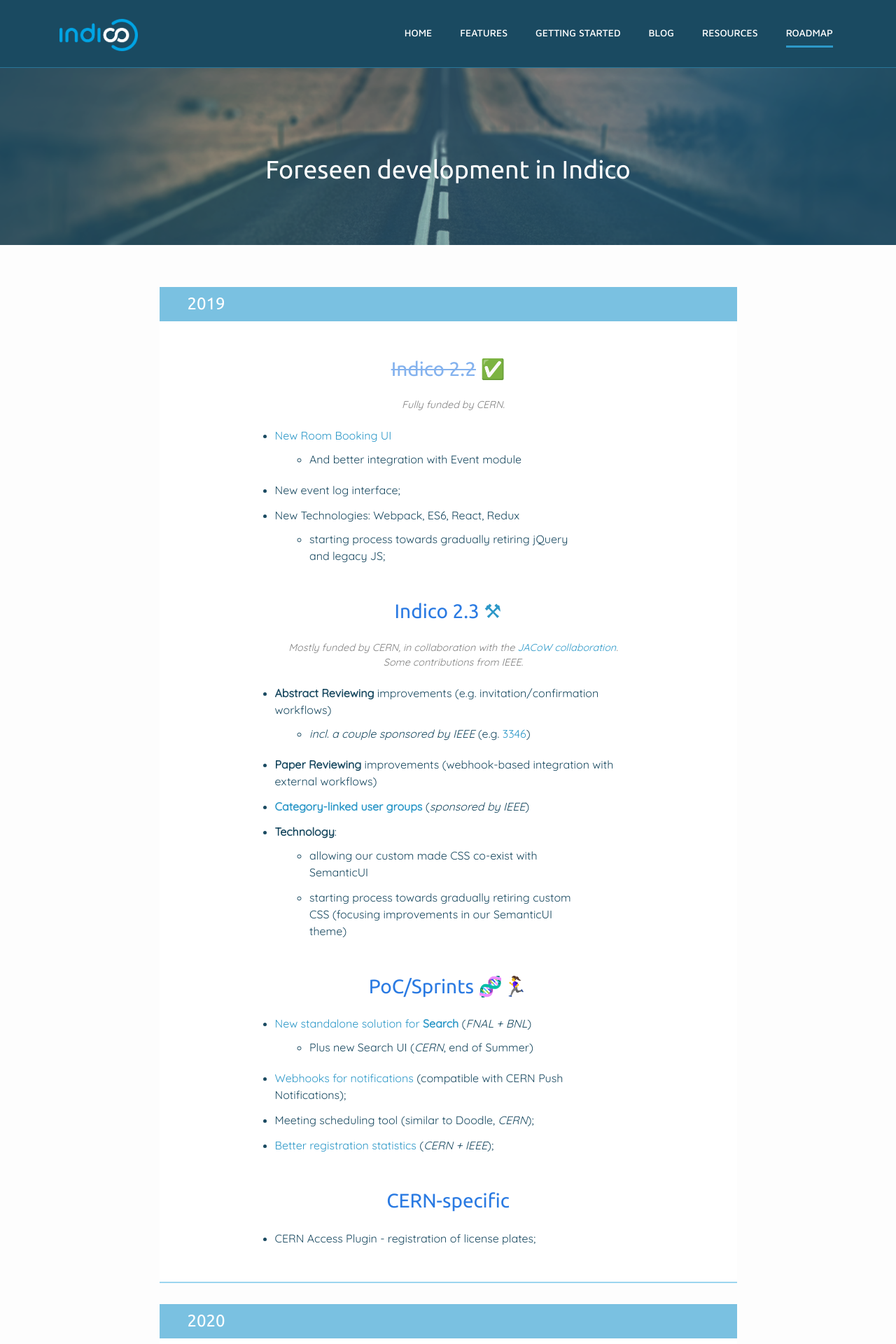
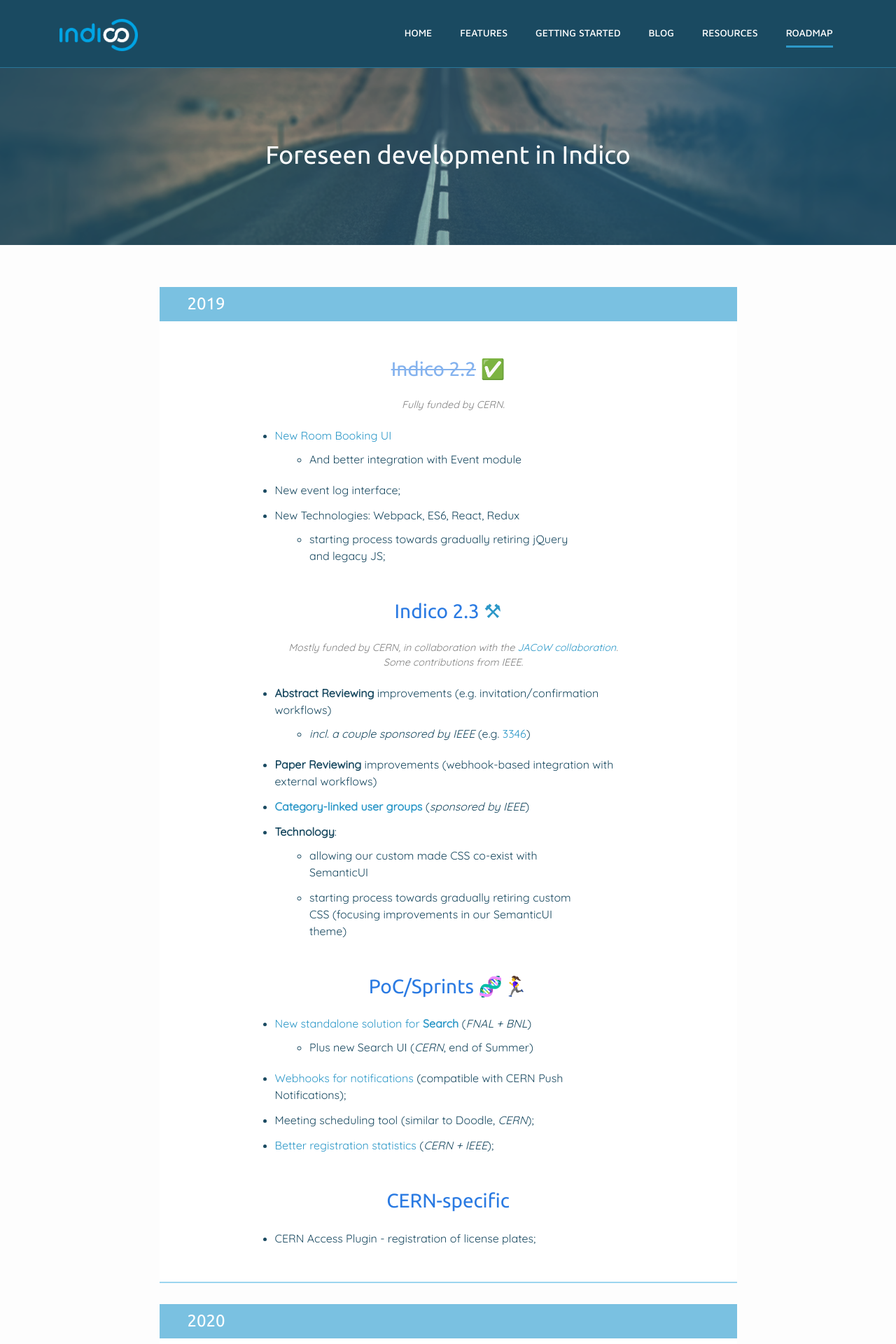
Before and after one commit to indico/indico.github.io, a Jekyll site: the page built from roadmap.md, in a window 1280 px wide. Shown: the top 1920 px of the page at 70% size. Built offline with Jekyll 4.4.1, drawn with Linux system fonts in a browser that asks for light colours; nearby versions of some CDN libraries; comment, search, counter and statistics services are not loaded.

Commit message:
Fix headers positioning

```diff
--- a/_layouts/roadmap.html
+++ b/_layouts/roadmap.html
@@ -2,22 +2,16 @@
 layout: default
 ---
 <section class="hero-section section hero-roadmap">
-    <div class="container hero-section-content">
-        <div class="row">
-            <div class="col-md-9 col-xm-12 block-center hero-spotlight">
-                <div class="hero-spotlight-header hero-spotlight-header-page">
-                    <h1>Foreseen development in Indico</h1>
-                </div>
-            </div>
+    <div class="container hero-section-content-centered">
+        <div class="hero-spotlight-header hero-spotlight-header-page">
+            <h1>Foreseen development in Indico</h1>
         </div>
     </div>
 </section>
 <section class="container roadmap">
-  <div class="row justify-content-center">
-    <div class="col-9">
-      <div class="container">
-        {{ content }}
-      </div>
+    <div class="row justify-content-center">
+        <div class="col-9">
+            <div class="container">{{ content }}</div>
+        </div>
     </div>
-  </div>
 </section>
--- a/css/indico.scss
+++ b/css/indico.scss
@@ -543,6 +543,14 @@
     padding-top: calc(3 * #{$spacing-unit});
 }
 
+.hero-section-content-centered {
+    padding-top: calc(3 * #{$spacing-unit});
+    display: flex;
+    justify-content: center;
+    align-items: center;
+    height: 100%;
+}
+
 .hero-spotlight {
     margin-top: 80px;
 }
@@ -561,12 +569,14 @@
 
 .hero-spotlight-header {
     margin: 50px 0;
-}
+    width: 100%;
+    font-family: $ubuntu;
 
-.hero-spotlight-header h1 {
-    font-family: $ubuntu;
-    -webkit-font-smoothing: antialiased;
-    color: $white;
+    h1 {
+        color: $white;
+        margin-bottom: 0;
+    }
+
 }
 
 .hero-spotlight h2 {
```
Also changed, not shown: _layouts/blog_default.html (+3 -9 lines), _layouts/features.html (+3 -9 lines), _layouts/resources.html (+3 -7 lines).
